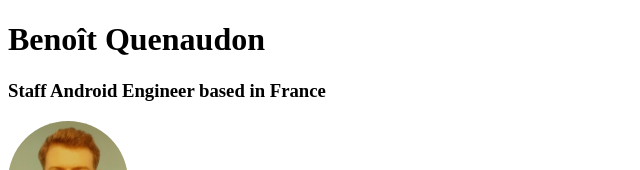
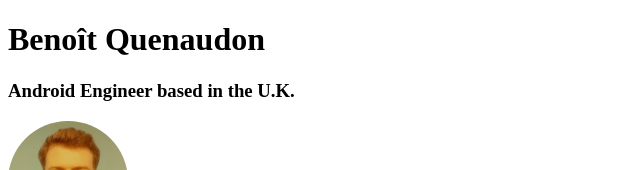
Before and after one commit to oldergod/oldergod.github.io, a plain HTML site: page index.html in a window 1280 px wide. Shown: the top 170 px of the page, without its empty margins (0-640 px from the left). Drawn offline with Linux system fonts and the light colour scheme.

Commit message:
Fix location

```diff
--- a/index.html
+++ b/index.html
@@ -13,7 +13,7 @@
 
 <body>
   <h1>Benoît Quenaudon</h1>
-  <h3>Staff Android Engineer based in France</h3>
+  <h3>Android Engineer based in the U.K.</h3>
   <div style="width:120px;height:120px;background-image:url(./images/benoit.png);background-size:cover;border-radius:50%;background-repeat:no-repeat;background-position:center center;"></div>
   <ul>
     <li><a href="https://github.com/oldergod" target="_blank">GitHub</a></li>
```
